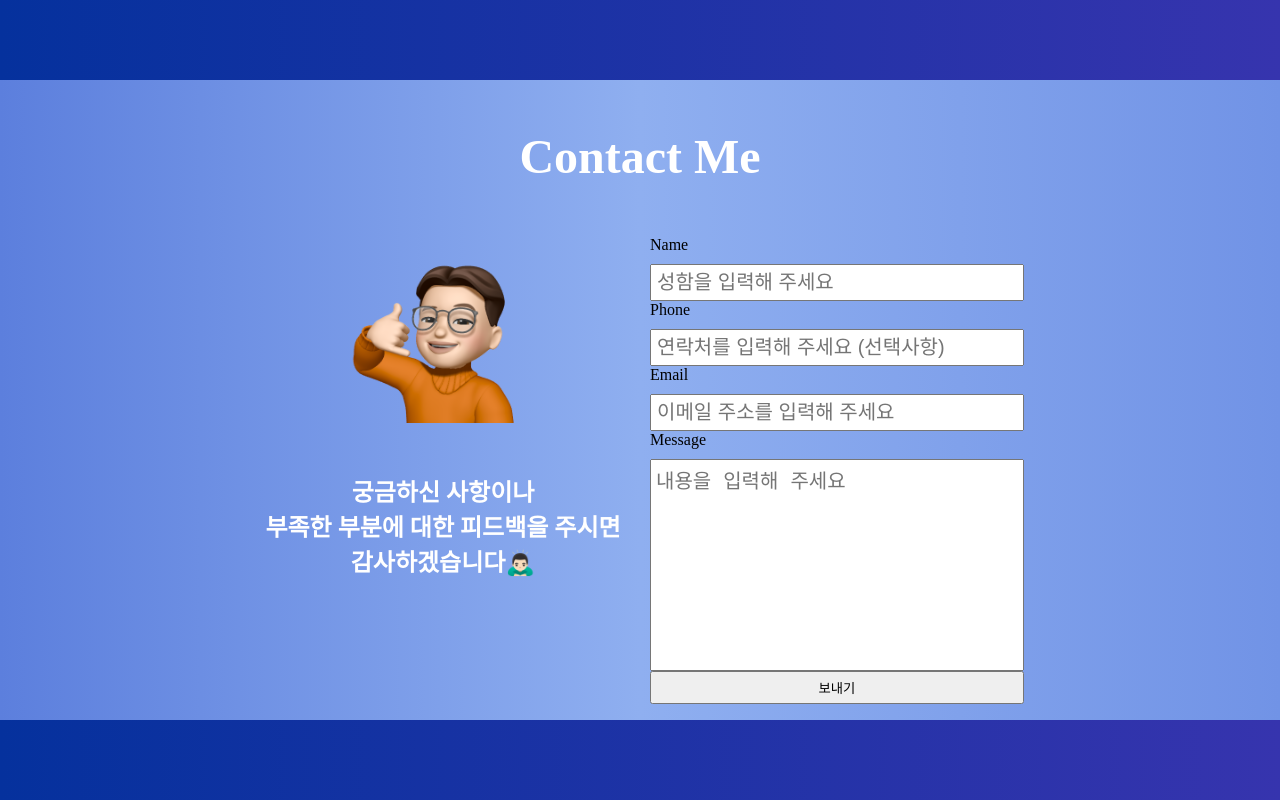
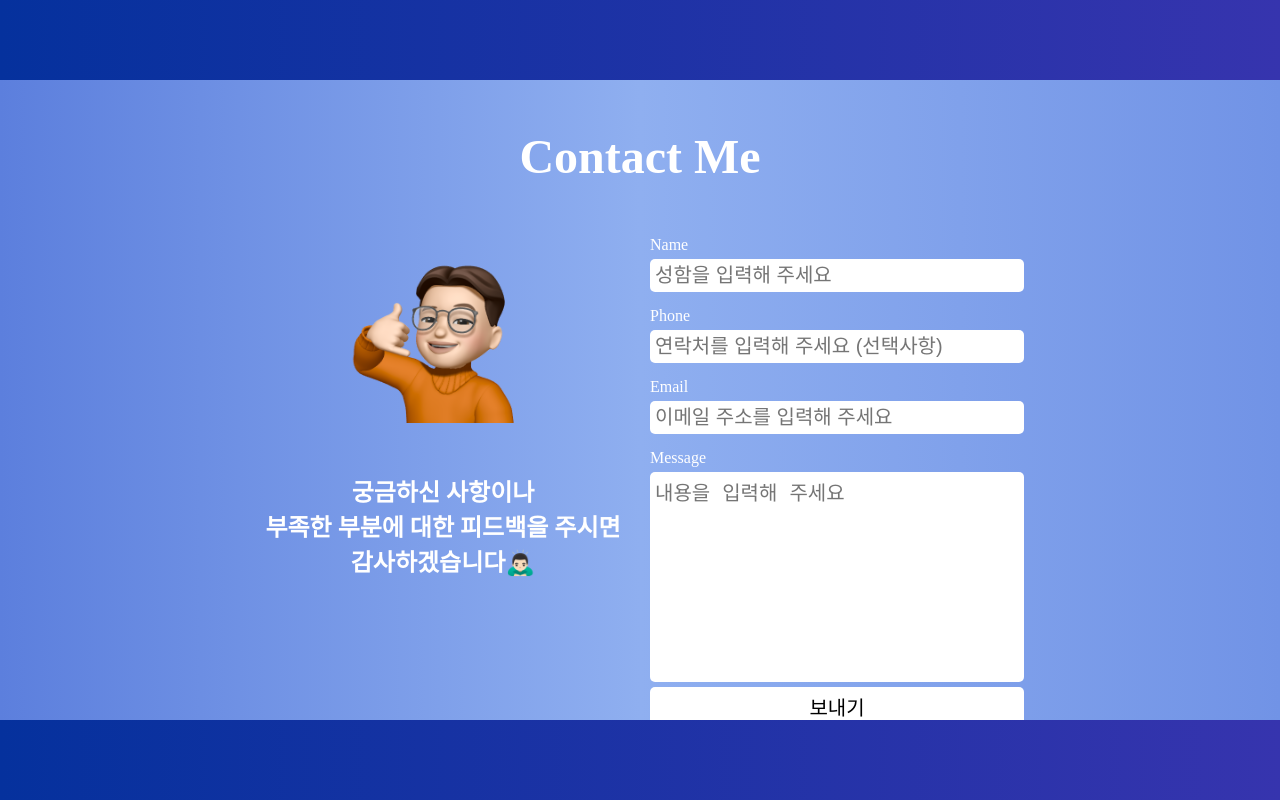
Before and after one commit to aksen123/portfolio, a React (Create React App) app: page /contact in a window 1280 px wide. Built offline with nearby package versions, Linux system fonts and the light colour scheme.

Commit message:
데이터, css 수정

```diff
--- a/src/data/data.ts
+++ b/src/data/data.ts
@@ -170,7 +170,7 @@ export const projectData: ProjectType[] = [
       "HTML / SCSS / BOOTSTRAP 화면 퍼블리싱",
     ],
     project_img: windowImg,
-    url: "https://www.naver.com/",
+    url: "",
     skill: [html, react, redux, JS, TS, scss, bootstrap, git],
     screenToggle: false,
     position: { x: 0, y: 0 },
--- a/src/style/startPage.scss
+++ b/src/style/startPage.scss
@@ -229,6 +229,7 @@ p {
       padding: 20px;
       display: flex;
       gap: 20px;
+      color: #fff;
       .desc {
         width: 50%;
         display: flex;
@@ -239,7 +240,6 @@ p {
           text-align: center;
           font-weight: bold;
           font-size: 24px;
-          color: #fff;
         }
         img {
           width: 50%;
@@ -255,22 +255,31 @@ p {
         display: flex;
         flex-direction: column;
 
-
-        // margin-bottom: 20px;
+        margin-bottom: 15px;
         label {
-          margin-bottom: 10px;
+          margin-bottom: 5px;
+          ;
         }
-        input,textarea {
+        input,textarea,button {
           outline: none;
           font-size: 20px;
           padding: 5px;
+          border: none;
+          border-radius: 5px;
         }
         textarea {
           height: 200px;
           resize: none;
         }
         button {
-          padding: 5px;
+          margin-top: 5px;
+          background-color: #fff;
+          &:active {
+            box-shadow: inset 1px 1px 5px #555;
+          }
+          &:hover {
+            background-color: rgba($color: #fff, $alpha: 0.8);
+          }
         }
       }
     }
```
